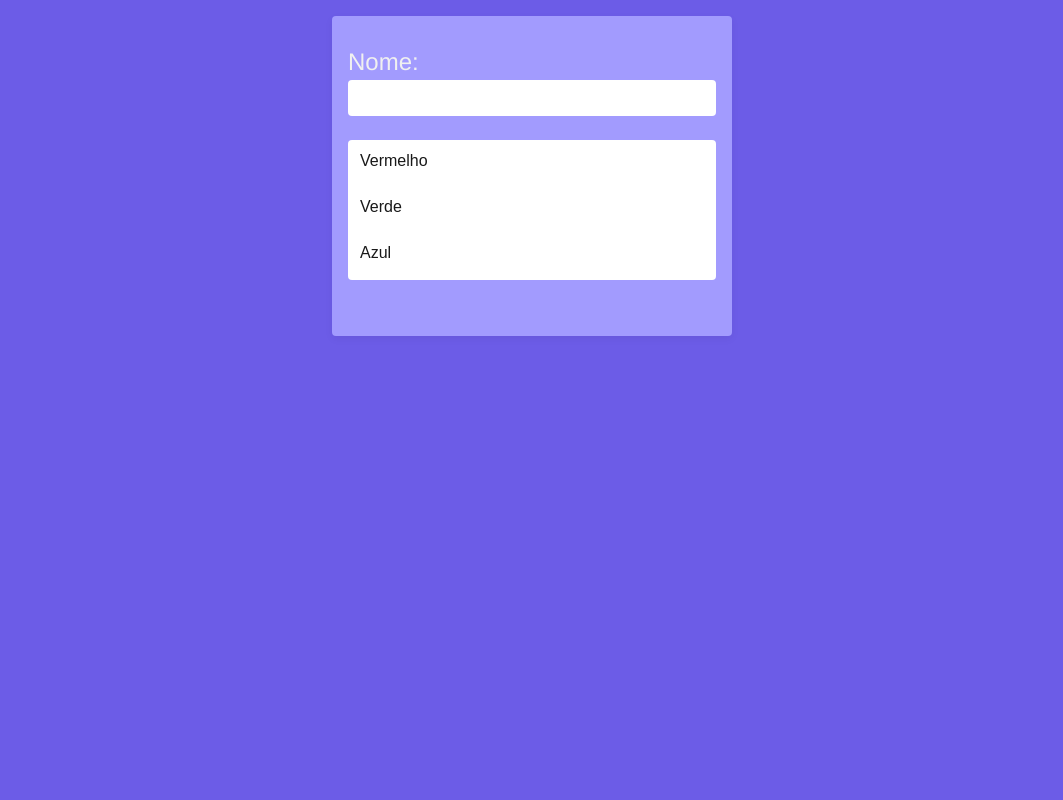
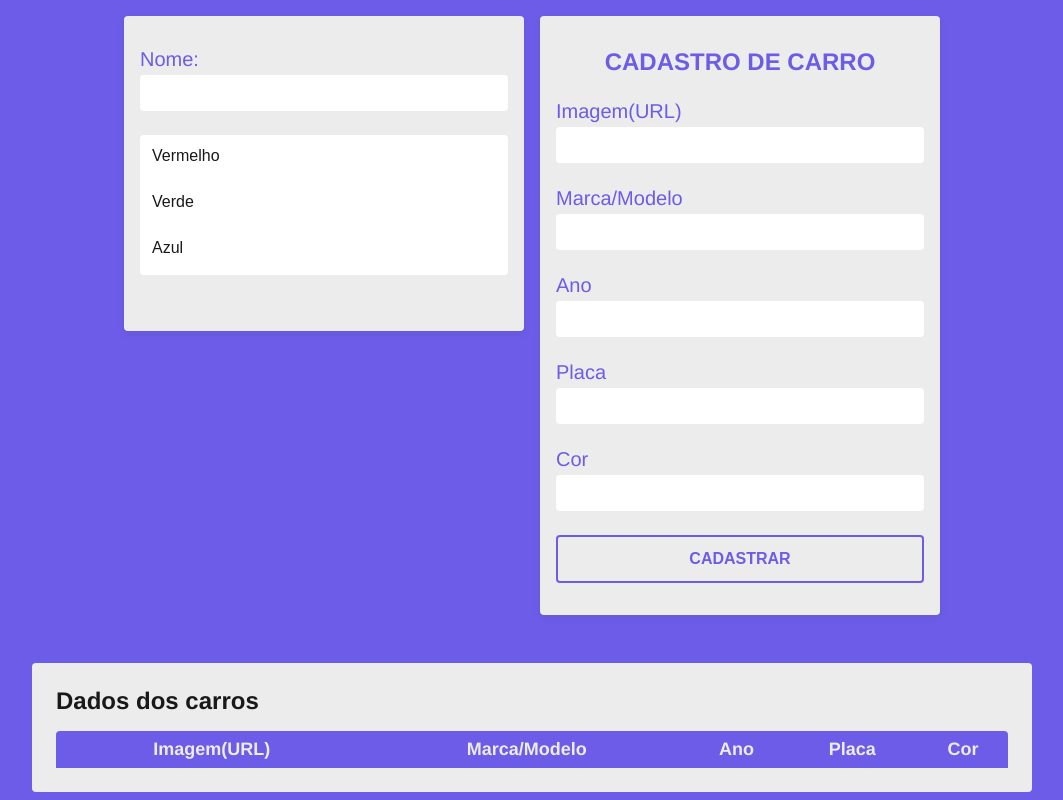
Before and after one commit to joaogabriel-sg/pre-work-week-b-academy, a website built with Vite: page dia3/index.html in a window 1280 px wide. Shown: the whole page, without its empty margins (108-1171 px from the left). Built offline with nearby package versions, Linux system fonts and the light colour scheme.

Commit message:
feat: add car register form

```diff
--- a/dia3/index.html
+++ b/dia3/index.html
@@ -7,10 +7,48 @@
     <title>Dia 3</title>
   </head>
   <body>
-    <form action="/" data-js="form" class="person-form">
-      <label for="name">Nome:</label>
-      <input type="text" name="name" id="name" data-js="input-name" />
-    </form>
+    <div class="content">
+      <form action="/" data-js="form" class="form">
+        <label for="name">Nome:</label>
+        <input type="text" name="name" id="name" data-js="input-name" />
+      </form>
+
+      <form action="/" data-js="car-form" class="form">
+        <h2>Cadastro de Carro</h2>
+
+        <label for="image-url">Imagem(URL)</label>
+        <input type="url" name="image-url" id="image-url" required />
+
+        <label for="model">Marca/Modelo</label>
+        <input type="text" name="model" id="model" required />
+
+        <label for="year">Ano</label>
+        <input type="text" name="year" id="year" required />
+
+        <label for="car-plate">Placa</label>
+        <input type="text" name="car-plate" id="car-plate" required />
+
+        <label for="color">Cor</label>
+        <input type="text" name="color" id="color" required />
+
+        <button type="submit">Cadastrar</button>
+      </form>
+    </div>
+
+    <div class="table-container">
+      <h2>Dados dos carros</h2>
+      <table data-js="car-table" class="car-table">
+        <thead>
+          <th>Imagem(URL)</th>
+          <th>Marca/Modelo</th>
+          <th>Ano</th>
+          <th>Placa</th>
+          <th>Cor</th>
+        </thead>
+        <tbody></tbody>
+      </table>
+    </div>
+
     <script type="module" src="/src/main.js"></script>
   </body>
 </html>
--- /dev/null
+++ b/dia3/src/cars.js
@@ -0,0 +1,53 @@
+const carForm = document.querySelector('[data-js="car-form"]');
+const carTable = document.querySelector('[data-js="car-table"] tbody');
+
+const getForm = (event) => (name) => event.target.elements[name].value;
+
+const hasNewCarValidData = (newCar) =>
+  Object.keys(newCar).every((key) => newCar[key]);
+
+function resetForm() {
+  const inputs = carForm.querySelectorAll("input");
+
+  inputs.forEach((input, index) => {
+    if (index === 0) input.focus();
+    input.value = "";
+  });
+}
+
+function insertNewCarIntoTable(newCar) {
+  const row = document.createElement("tr");
+
+  Object.keys(newCar).forEach((key) => {
+    const column = document.createElement("td");
+    column.textContent = newCar[key];
+
+    row.appendChild(column);
+  });
+
+  carTable.appendChild(row);
+
+  resetForm();
+}
+
+function handleSubmitCarForm(event) {
+  event.preventDefault();
+
+  const getFieldValue = getForm(event);
+
+  const newCar = {
+    image: getFieldValue("image-url"),
+    model: getFieldValue("model"),
+    year: getFieldValue("year"),
+    plate: getFieldValue("car-plate"),
+    color: getFieldValue("color"),
+  };
+
+  if (hasNewCarValidData(newCar)) {
+    insertNewCarIntoTable(newCar);
+  } else {
+    alert("Por favor, preencha todos os dados do carro.");
+  }
+}
+
+carForm.addEventListener("submit", handleSubmitCarForm);
--- a/dia3/src/main.js
+++ b/dia3/src/main.js
@@ -1,2 +1,3 @@
 import "./style.css";
 import "./form";
+import "./cars";
--- a/dia3/src/style.css
+++ b/dia3/src/style.css
@@ -12,14 +12,17 @@ body {
 
   background: #6c5ce7;
   min-height: 100vh;
-
-  display: flex;
-  flex-direction: column;
-  align-items: center;
 }
 
-.person-form {
-  background: #a29bfe;
+.content {
+  display: flex;
+  align-items: flex-start;
+  justify-content: center;
+  gap: 16px;
+}
+
+.form {
+  background: #ececec;
   width: 100%;
   max-width: 400px;
   padding: 32px 16px;
@@ -33,14 +36,23 @@ body {
   align-items: flex-start;
 }
 
-.person-form label {
-  margin-bottom: 4px;
-  font-size: 24px;
-  font-weight: 500;
-  color: #f0f0f0;
+.form h2 {
+  width: 100%;
+  margin-bottom: 24px;
+
+  text-align: center;
+  text-transform: uppercase;
+  color: #6c5ce7;
 }
 
-.person-form input {
+.form label {
+  margin-bottom: 4px;
+  font-size: 20px;
+  font-weight: 500;
+  color: #6c5ce7;
+}
+
+.form input {
   width: 100%;
   height: 36px;
 
@@ -54,15 +66,15 @@ body {
   transition: border-color 0.3s;
 }
 
-.person-form input:not(:last-child) {
+.form input:not(:last-child) {
   margin-bottom: 24px;
 }
 
-.person-form input:focus {
+.form input:focus {
   border-color: #6c5ce7;
 }
 
-.person-form select {
+.form select {
   width: 100%;
   height: 140px;
 
@@ -73,11 +85,25 @@ body {
   transition: border-color;
 }
 
-.person-form select:focus {
+.form select:focus {
   border-color: #6c5ce7;
 }
 
-.person-form select option {
+.form select::-webkit-scrollbar {
+  width: 8px;
+}
+
+.form select::-webkit-scrollbar-track {
+  background: #ececec;
+  border-radius: 4px;
+}
+
+.form select::-webkit-scrollbar-thumb {
+  background: #6c5ce7;
+  border-radius: 4px;
+}
+
+.form select option {
   padding: 10px;
   margin-bottom: 8px;
 
@@ -85,21 +111,7 @@ body {
   color: #191919;
 }
 
-.person-form select::-webkit-scrollbar {
-  width: 8px;
-}
-
-.person-form select::-webkit-scrollbar-track {
-  background: #f0f0f0;
-  border-radius: 4px;
-}
-
-.person-form select::-webkit-scrollbar-thumb {
-  background: #6c5ce7;
-  border-radius: 4px;
-}
-
-.person-form .selected-color-container {
+.form .selected-color-container {
   width: 100%;
   margin-top: 24px;
 
@@ -109,9 +121,91 @@ body {
   gap: 16px;
 }
 
-.person-form .selected-color-container div {
+.form .selected-color-container div {
   width: 100px;
   height: 100px;
   border-radius: 4px;
   box-shadow: 0 3px 8px rgba(0, 0, 0, 0.05);
 }
+
+.form button {
+  background: transparent;
+  width: 100%;
+  height: 48px;
+
+  border-radius: 4px;
+  border: 2px solid #6c5ce7;
+
+  font-size: 16px;
+  font-weight: 700;
+  text-transform: uppercase;
+  color: #6c5ce7;
+
+  cursor: pointer;
+  transition: all 0.3s;
+}
+
+.form button:hover {
+  background: #6c5ce7;
+  color: #ececec;
+}
+
+.table-container {
+  background: #ececec;
+  width: 100%;
+  max-width: 1000px;
+  padding: 24px 24px;
+  border-radius: 4px;
+  margin: 48px auto;
+}
+
+.table-container h2 {
+  margin-bottom: 16px;
+  text-align: start;
+  color: #191919;
+}
+
+.car-table {
+  width: 100%;
+
+  margin: 0 auto;
+  border-collapse: collapse;
+}
+
+.car-table thead {
+  background: #6c5ce7;
+}
+
+.car-table thead tr th {
+  padding: 8px 2px;
+
+  font-size: 18px;
+  text-align: center;
+  color: #ececec;
+}
+
+.car-table thead tr th:first-child {
+  border-radius: 4px 0 0 0;
+}
+
+.car-table thead tr th:last-child {
+  border-radius: 0 4px 0 0;
+}
+
+.car-table tbody tr:nth-child(even) {
+  background: #a29bfe;
+}
+
+.car-table tbody tr td {
+  padding: 8px 4px;
+
+  font-size: 18px;
+}
+
+.car-table tbody tr:last-child td:first-child {
+  border-radius: 0 0 0 4px;
+}
+
+.car-table tbody tr:last-child td:last-child {
+  border-radius: 0 0 4px 0;
+}
```
